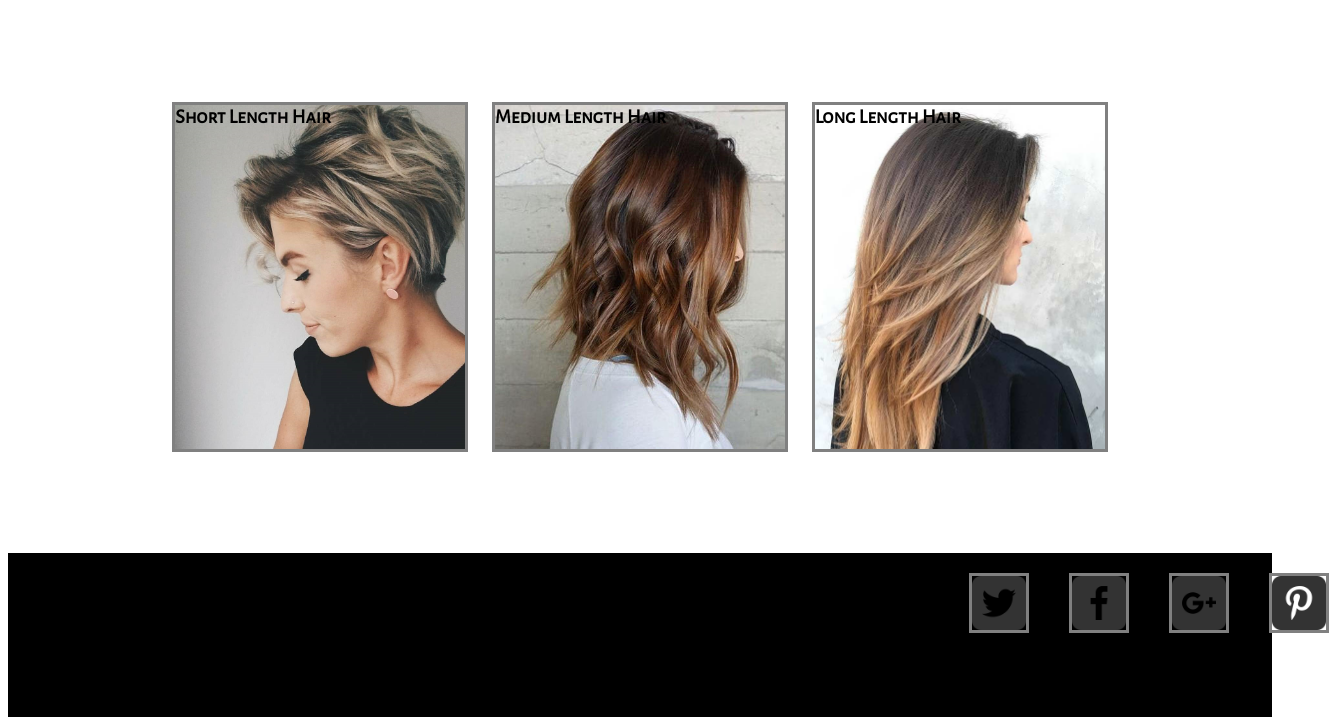
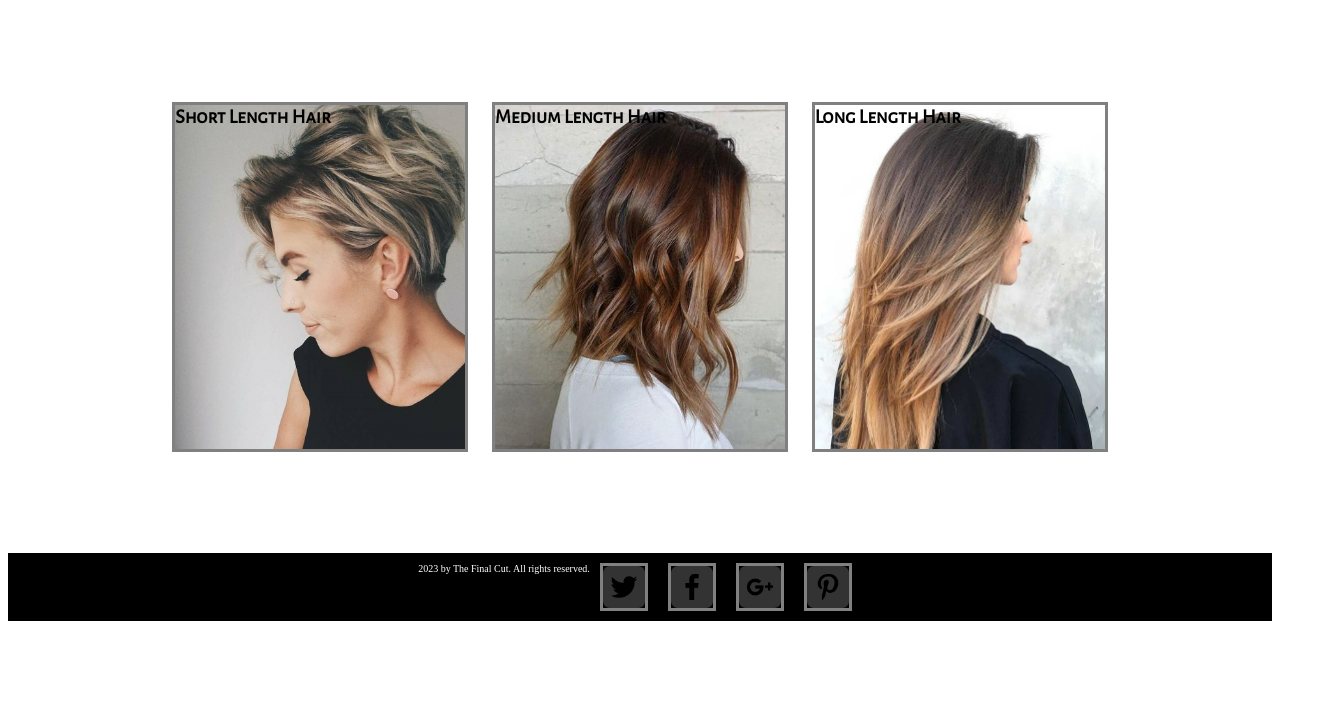
Before and after one commit to kelly-tnguyen/aca_web101_kelly_nguyen, a plain HTML site: page ACA Day 7 - Hair Landing Page/hair.html in a window 1280 px wide. Shown: the part 937-1662 px from the top of the page, 1329 px wide, since content can reach past the window. After the commit the page ends 1566 px from the top, so only its background shows below. Drawn offline with Linux system fonts and the light colour scheme.

Commit message:
folderRestructuring

```diff
--- a/ACA Day 7 - Hair Landing Page/hair-style.css
+++ b/ACA Day 7 - Hair Landing Page/hair-style.css
@@ -139,17 +139,17 @@ footer {
 
 footer > p {
     color: white;
-    margin-top: 40px;
-    padding-right: 60em;
+    font-size: 10px;
+    margin-top: 10px;
     display: flex;
     justify-content: center;
     flex-direction: row;
 }
 
 .media {
-    height: 60px;
-    width: 60px;
-    margin: 20px 20px;
+    height: 48px;
+    width: 48px;
+    margin: 10px 10px;
     border: 3px gray solid;
     align-content: right;
 }
@@ -180,6 +180,15 @@ Extra Small and up (Portrait Phones) */
         width: 25%;
     }
 
+    footer {
+        display: flex;
+        flex-wrap: wrap;
+    }
+
+    footer > p {
+        margin-top: 10px;
+    }
+}
 /* Medium and up (Tablets) */
 /* @media (min-width: 768px) {
     div.pic {
@@ -194,3 +203,7 @@ Large and up (Desktops) */
         margin: 1%;
         width: 22%;
     }
+
+    footer > p {
+        padding-right: 60em;
+    }
```
Also changed, not shown: ACA Day 4 - Responsive Landing Pages/css/style.css (renamed from ACA Day 4 - Responsive Landing Pages/style.css, +4 -4 lines), ACA Day 4 - Responsive Landing Pages/index.html (+1 -1 lines), ACA Day 4 - Responsive Landing Pages/Images/img/iceland.jpg (renamed from ACA Day 4 - Responsive Landing Pages/Images/iceland.jpg), ACA Day 4 - Responsive Landing Pages/Images/img/iceland1.jpg (renamed from ACA Day 4 - Responsive Landing Pages/Images/iceland1.jpg), ACA Day 4 - Responsive Landing Pages/Images/img/iceland2.jpg (renamed from ACA Day 4 - Responsive Landing Pages/Images/iceland2.jpg), ACA Day 4 - Responsive Landing Pages/Images/img/iceland3.jpg (renamed from ACA Day 4 - Responsive Landing Pages/Images/iceland3.jpg), ACA Day 4 - Responsive Landing Pages/Images/img/iceland4.jpg (renamed from ACA Day 4 - Responsive Landing Pages/Images/iceland4.jpg), ACA Day 4 - Responsive Landing Pages/Images/img/iceland5.jpg (renamed from ACA Day 4 - Responsive Landing Pages/Images/iceland5.jpg).
